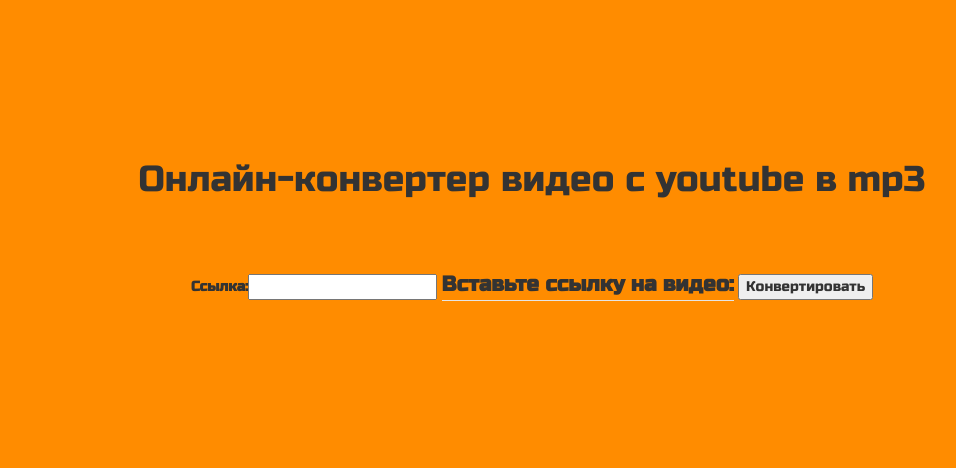
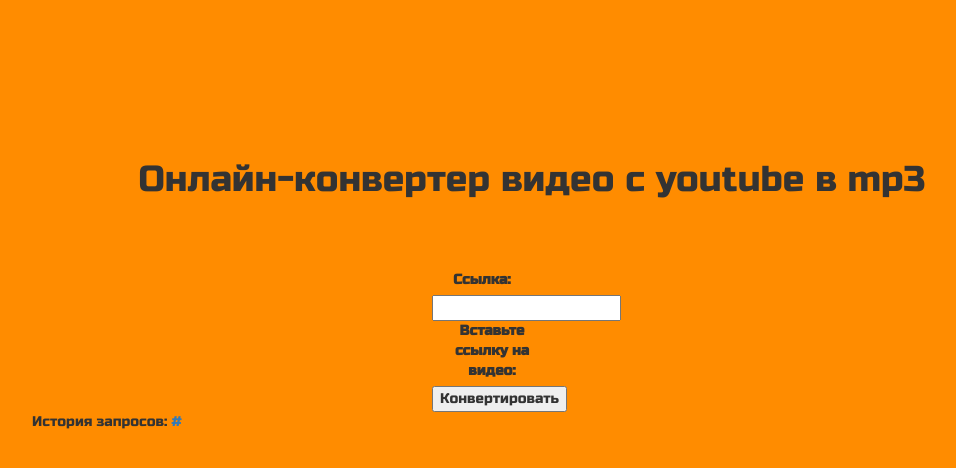
Before and after one commit to genvarek/converter, a Django app: template blog/templates/blog/post_list.html in a window 1280 px wide. Shown: the top 468 px of the page, without its empty margins (108-1064 px from the left). Run offline with Django 3.2, Linux system fonts and the light colour scheme; the template is opened without the code that fills it: values that come from a table or form of the project are taken from there, others are empty; tables that the repository leaves empty hold one stand-in row (values such as "Sample post"); some libraries are stand-ins or nearby versions.

Commit message:
html changed

```diff
--- a/blog/static/css/blog.css
+++ b/blog/static/css/blog.css
@@ -13,3 +13,8 @@ form {
     text-align: center;
     display: block;
 }
+
+.put-the-link-pls {
+    position: relative;
+    left: 10px;
+}
--- a/blog/templates/blog/post_list.html
+++ b/blog/templates/blog/post_list.html
@@ -1,6 +1,6 @@
 <!DOCTYPE html>
 {% load staticfiles %}
-{% load bootstrap %}
+
 <html>
 
     <head>
@@ -22,15 +22,20 @@
 
     <h1>Онлайн-конвертер видео с youtube в mp3</h1> <br> <br> <br>
 
-    <form action="" method="POST">
+    <div style="padding-left: 400px; padding-right: 500px;"><form action="" method="POST">
         {% csrf_token %}  {{ form }}
 
-        <label><legend>Вставьте ссылку на видео:</legend></label>
-            <input type="submit" value="Конвертировать">
+        <label class="put-the-link-pls">Вставьте ссылку на видео:</label>
+        <input type="submit" value="Конвертировать">
 
-    </form>
-  </div>
-  </form>
+    </form></div>
+
+    <div>История запросов:
+        {% for link in links %}
+            <a href="{{ link }}">{{ link }}</a>
+        {% endfor %}
+    </div>
+
 
 
     </body>
--- a/blog/views.py
+++ b/blog/views.py
@@ -13,6 +13,7 @@ def download_video(request):
     return render(request, 'post_list.html', context)
 
 def post_list(request):
+
     links = Query.objects.all()
 
     if request.method == "POST":
```
